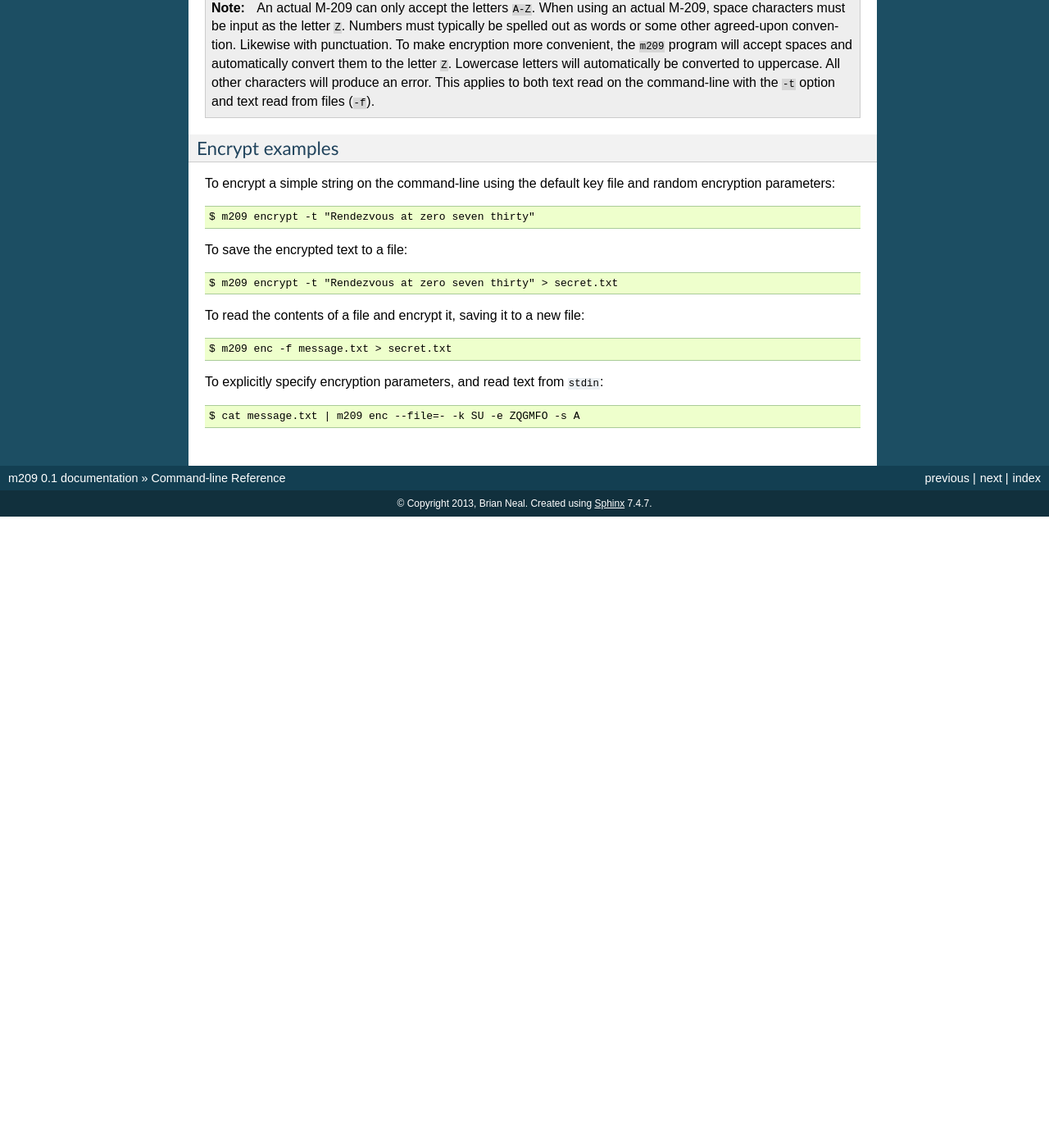
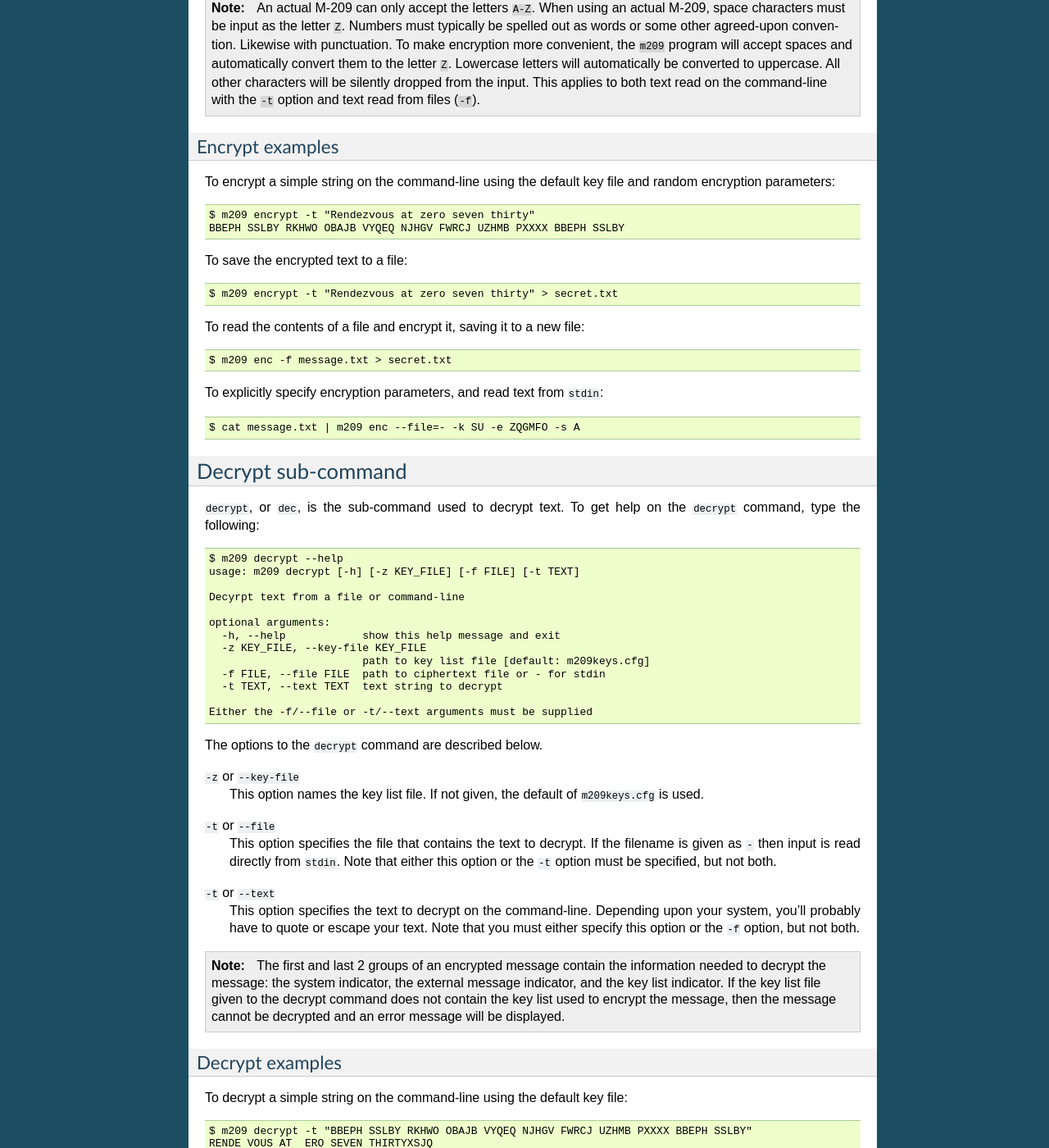
Before and after one commit to gremmie/m209, a Sphinx documentation site: the page built from docs/commandline.rst, in a window 1280 px wide and 1400 px high, scrolled down 3034 px. Shown: the whole window at 82% size. Built offline with Sphinx 7.4.7, drawn with Linux system fonts in a browser that asks for light colours; before the commit the page ends 3664 px from its top, so only the background shows below that; some of the changed text lies outside the part shown.

Commit message:
Added docs for the decrypt sub-command.

```diff
--- a/docs/commandline.rst
+++ b/docs/commandline.rst
@@ -191,8 +191,9 @@ The options to the ``encrypt`` command are described below.
    Likewise with punctuation. To make encryption more convenient, the ``m209``
    program will accept spaces and automatically convert them to the letter
    ``Z``. Lowercase letters will automatically be converted to uppercase. All
-   other characters will produce an error. This applies to both text read on
-   the command-line with the ``-t`` option and text read from files (``-f``).
+   other characters will be silently dropped from the input. This applies to
+   both text read on the command-line with the ``-t`` option and text read from
+   files (``-f``).
 
 Encrypt examples
 ++++++++++++++++
@@ -201,6 +202,7 @@ To encrypt a simple string on the command-line using the default key file and
 random encryption parameters::
 
    $ m209 encrypt -t "Rendezvous at zero seven thirty"
+   BBEPH SSLBY RKHWO OBAJB VYQEQ NJHGV FWRCJ UZHMB PXXXX BBEPH SSLBY
 
 To save the encrypted text to a file::
 
@@ -213,3 +215,84 @@ To read the contents of a file and encrypt it, saving it to a new file::
 To explicitly specify encryption parameters, and read text from ``stdin``::
 
    $ cat message.txt | m209 enc --file=- -k SU -e ZQGMFO -s A
+
+
+Decrypt sub-command
+-------------------
+
+``decrypt``, or ``dec``, is the sub-command used to decrypt text. To get help
+on the ``decrypt`` command, type the following::
+
+   $ m209 decrypt --help
+   usage: m209 decrypt [-h] [-z KEY_FILE] [-f FILE] [-t TEXT]
+
+   Decyrpt text from a file or command-line
+
+   optional arguments:
+     -h, --help            show this help message and exit
+     -z KEY_FILE, --key-file KEY_FILE
+                           path to key list file [default: m209keys.cfg]
+     -f FILE, --file FILE  path to ciphertext file or - for stdin
+     -t TEXT, --text TEXT  text string to decrypt
+
+   Either the -f/--file or -t/--text arguments must be supplied
+
+The options to the ``decrypt`` command are described below.
+
+``-z`` or ``--key-file``
+   This option names the key list file. If not given, the default of
+   ``m209keys.cfg`` is used.
+
+``-t`` or ``--file``
+   This option specifies the file that contains the text to decrypt. If the
+   filename is given as ``-`` then input is read directly from ``stdin``. Note
+   that either this option or the ``-t`` option must be specified, but not
+   both.
+
+``-t`` or ``--text``
+   This option specifies the text to decrypt on the command-line. Depending
+   upon your system, you'll probably have to quote or escape your text. Note
+   that you must either specify this option or the ``-f`` option, but not both.
+
+.. NOTE::
+
+   The first and last 2 groups of an encrypted message contain the information
+   needed to decrypt the message: the system indicator, the external message
+   indicator, and the key list indicator. If the key list file given to the
+   decrypt command does not contain the key list used to encrypt the message,
+   then the message cannot be decrypted and an error message will be displayed.
+
+Decrypt examples
+++++++++++++++++
+
+To decrypt a simple string on the command-line using the default key file::
+
+   $ m209 decrypt -t "BBEPH SSLBY RKHWO OBAJB VYQEQ NJHGV FWRCJ UZHMB PXXXX BBEPH SSLBY"
+   RENDE VOUS AT  ERO SEVEN THIRTYXSJQ
+
+To save the decrypted text to a file::
+
+   $ m209 decrypt -t "BBEPH SSLBY RKHWO OBAJB VYQEQ NJHGV FWRCJ UZHMB PXXXX BBEPH SSLBY" > msg.txt
+
+To read the contents of a file and decrypt it, saving it to a new file::
+
+   $ m209 dec -f secret.txt > msg.txt
+
+To decrypt from ``stdin``::
+
+   $ cat secret.txt | m209 dec -f -
+   RENDE VOUS AT  ERO SEVEN THIRTYXSJQ
+
+
+.. NOTE::
+
+   In this example, the last group of the encrypted message only has one
+   letter. It was padded out to five letters with ``X``'s by the encryption
+   process, and thus four "garbage" letters appear at the end in the decrypted
+   output.
+
+   Note also that the ``Z`` in ``RENDEZVOUS`` and ``ZERO`` were converted to
+   spaces by the decrypt process.
+
+   In both of these cases the operator would have to "fix up" the message
+   before passing it up the chain of command.
```
